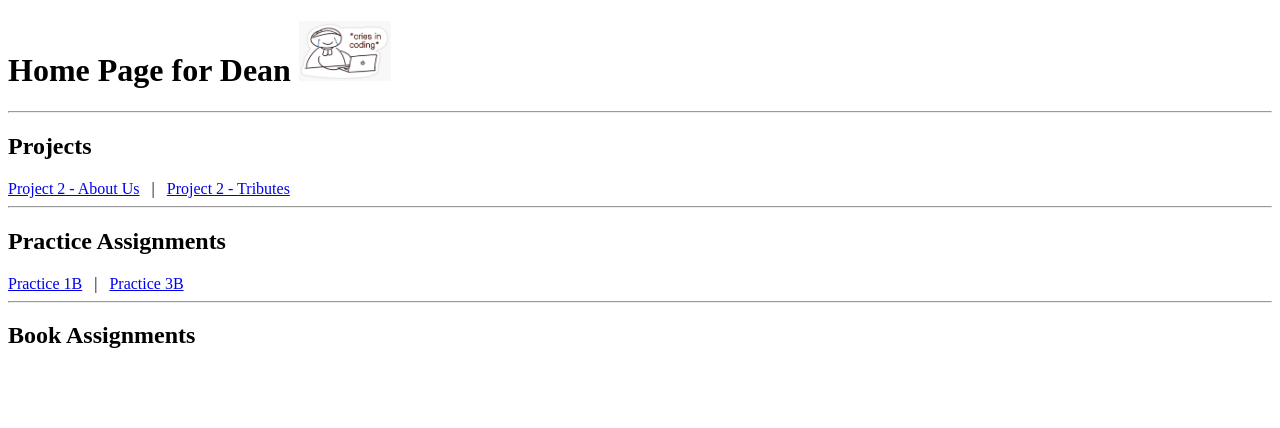
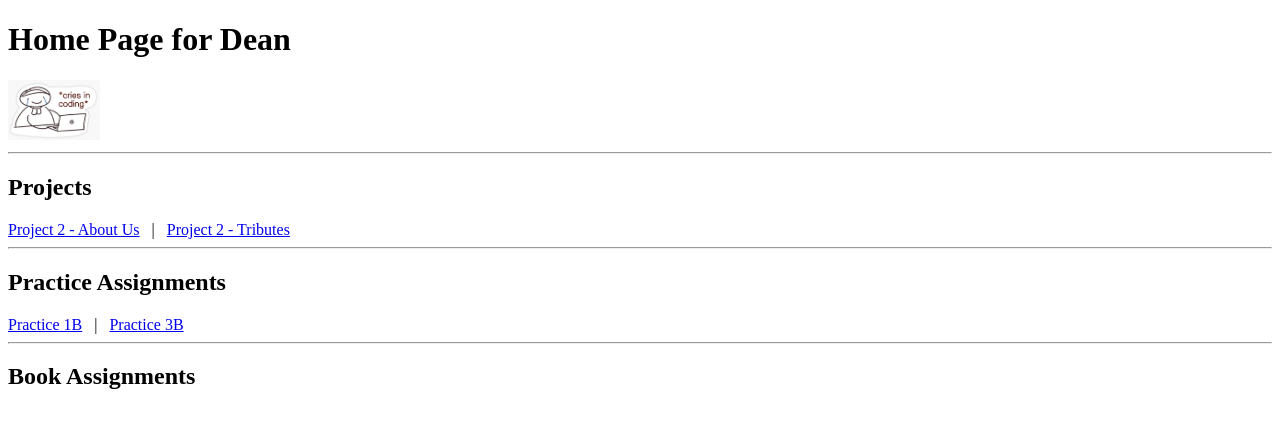
Before and after one commit to Straight-Liquid/INFO2420---FOR-THE-LOVE-OF-GOD-KEEP-EVERYTHING-THE-SAME-ORGANIZATION-SYSTEM, a plain HTML site: page index.html in a window 1280 px wide. Drawn offline with Linux system fonts and the light colour scheme.

Commit message:
Update index.html

```diff
--- a/index.html
+++ b/index.html
@@ -7,7 +7,8 @@
 </head>
 
 <body>
-  <h1>Home Page for Dean <img src= "INFO2420---FOR-THE-LOVE-OF-GOD-KEEP-EVERYTHING-THE-SAME-ORGANIZATION-SYSTEM/Meme/CriesInCoding.png" alt="Cries In Coding" height="60"></h1>
+  <h1>Home Page for Dean </h1>
+  <img src= "INFO2420---FOR-THE-LOVE-OF-GOD-KEEP-EVERYTHING-THE-SAME-ORGANIZATION-SYSTEM/Meme/CriesInCoding.png" alt="Cries In Coding" height="60">
   <hr>
 
   <h2>Projects</h2>
```
